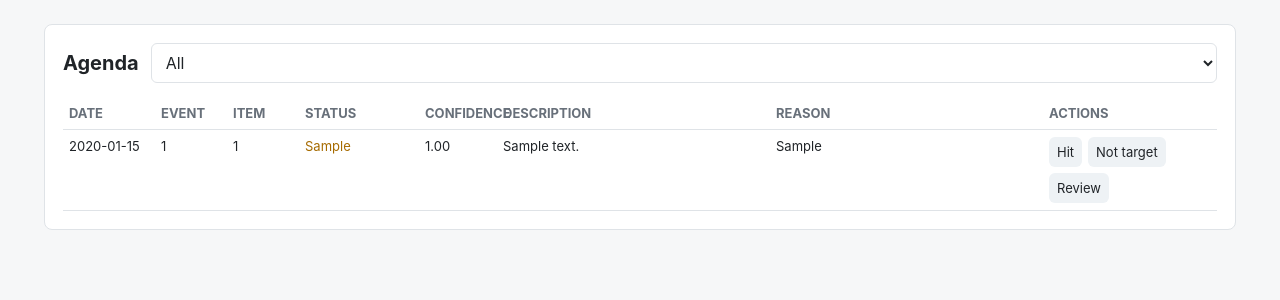
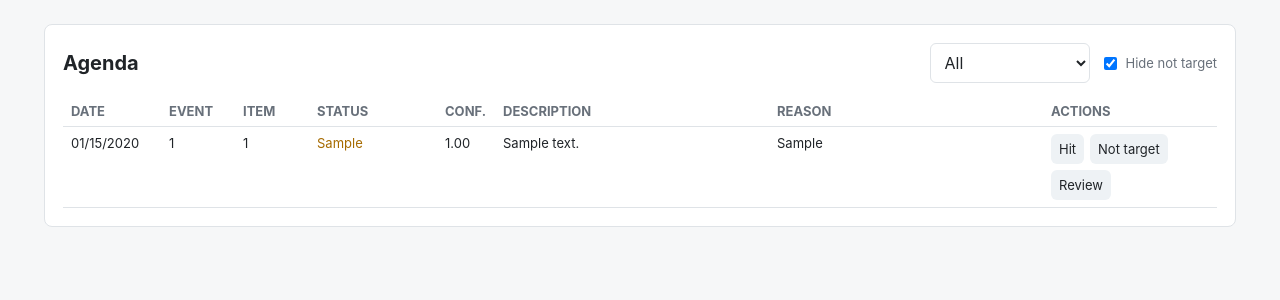
Before and after one commit to jaiprototypes/plan_commission_workbench, a FastAPI app: page /agenda in a window 1280 px wide. Shown: the part 58-358 px from the top of the page. Run offline with FastAPI, Linux system fonts and the light colour scheme; tables that the repository leaves empty hold one stand-in row (values such as "Sample post").

Commit message:
Polish agenda and review UI

```diff
--- a/plan_commission_workbench/static/app.js
+++ b/plan_commission_workbench/static/app.js
@@ -13,6 +13,14 @@ function escapeHtml(value) {
     .replaceAll(">", "&gt;")
     .replaceAll('"', "&quot;")
     .replaceAll("'", "&#039;");
+}
+
+function formatDate(value) {
+  // Purpose: keep API dates ISO while presenting dates in US desktop format.
+  const match = String(value ?? "").match(/^(\d{4})-(\d{2})-(\d{2})$/);
+  if (!match) return value ?? "";
+  const [, year, month, day] = match;
+  return `${month}/${day}/${year}`;
 }
 
 async function getJson(url, options = {}) {
@@ -77,7 +85,7 @@ async function loadRuns() {
   body.innerHTML = rows.map((row) => `
     <tr class="${String(row.id) === selectedRunId ? "selected-row" : ""}">
       <td>${row.id}</td>
-      <td>${escapeHtml(row.date_from)} to ${escapeHtml(row.date_to)}</td>
+      <td>${escapeHtml(formatDate(row.date_from))} to ${escapeHtml(formatDate(row.date_to))}</td>
       <td class="${statusClass(row.status)}">${escapeHtml(row.status)}</td>
       <td>${row.agenda_hits || 0}/${row.agenda_total || 0}</td>
       <td>${row.applications_extracted || 0}/${row.applications_total || 0}</td>
@@ -165,11 +173,13 @@ async function loadAgenda() {
   const body = $("#agenda-body");
   if (!body) return;
   const status = $("#agenda-status")?.value || "";
+  const hideNotTarget = $("#agenda-hide-not-target")?.checked ?? true;
   const focusedAgendaId = new URLSearchParams(window.location.search).get("item");
   const rows = await getJson(`/agenda-items${status ? `?status=${encodeURIComponent(status)}` : ""}`);
-  body.innerHTML = rows.map((row) => `
+  const displayRows = agendaRowsForDisplay(rows, status, hideNotTarget);
+  body.innerHTML = displayRows.map((row) => `
     <tr class="${String(row.id) === focusedAgendaId ? "selected-row agenda-focus-row" : ""}" data-agenda-id="${row.id}">
-      <td>${escapeHtml(row.meeting_date)}</td>
+      <td>${escapeHtml(formatDate(row.meeting_date))}</td>
       <td>${escapeHtml(row.event_id)}</td>
       <td>${escapeHtml(row.city_item_id)}</td>
       <td class="${statusClass(row.classification)}">${escapeHtml(row.classification)}</td>
@@ -183,6 +193,12 @@ async function loadAgenda() {
     button.addEventListener("click", () => reviewAgendaItem(button.dataset.agendaReview, button.dataset.classification).catch(alert));
   });
   scrollToFocusedAgendaRow(body, focusedAgendaId);
+}
+
+function agendaRowsForDisplay(rows, status, hideNotTarget) {
+  // Purpose: keep not-target rows available without letting them dominate the default agenda view.
+  if (!hideNotTarget || status === "not_target_project") return rows;
+  return rows.filter((row) => row.classification !== "not_target_project");
 }
 
 function scrollToFocusedAgendaRow(body, focusedAgendaId) {
@@ -305,7 +321,7 @@ function applicationCard(row, review = false) {
   return `
     <article class="card ${qualityIssues(row).length ? "card-warning" : ""}">
       <div class="card-head">
-        <strong>${escapeHtml(row.meeting_date)} | ${agendaItem}</strong>
+        <strong>${escapeHtml(formatDate(row.meeting_date))} | ${agendaItem}</strong>
         <span class="${statusClass(row.status, row)}">${escapeHtml(row.status)}</span>
       </div>
       ${warnings}
@@ -429,6 +445,7 @@ if (page === "run") setupRunPage();
 if (page === "agenda") {
   loadAgenda().catch(console.error);
   $("#agenda-status")?.addEventListener("change", () => loadAgenda().catch(console.error));
+  $("#agenda-hide-not-target")?.addEventListener("change", () => loadAgenda().catch(console.error));
 }
 if (page === "applications") {
   loadApplications().catch(console.error);
--- a/plan_commission_workbench/static/styles.css
+++ b/plan_commission_workbench/static/styles.css
@@ -77,9 +77,35 @@ body {
 .panel-head {
   align-items: center;
   display: flex;
-  gap: 12px;
+  gap: 16px;
   justify-content: space-between;
   margin-bottom: 14px;
+}
+
+.panel-controls {
+  align-items: center;
+  display: flex;
+  flex-wrap: wrap;
+  gap: 10px;
+  justify-content: flex-end;
+}
+
+.panel-controls > select {
+  min-width: 160px;
+  width: auto;
+}
+
+.inline-toggle {
+  align-items: center;
+  color: var(--muted);
+  display: flex;
+  font-size: 13px;
+  gap: 6px;
+}
+
+.inline-toggle input {
+  min-height: 0;
+  width: auto;
 }
 
 .panel-actions {
@@ -236,29 +262,30 @@ table {
 .agenda-table th,
 .agenda-table td {
   font-size: 13px;
-  padding: 7px 6px;
+  padding: 7px 8px;
 }
 
 .agenda-table th:nth-child(1),
 .agenda-table td:nth-child(1) {
-  width: 92px;
+  width: 98px;
 }
 
 .agenda-table th:nth-child(2),
 .agenda-table td:nth-child(2),
 .agenda-table th:nth-child(3),
 .agenda-table td:nth-child(3) {
-  width: 72px;
+  width: 74px;
 }
 
 .agenda-table th:nth-child(4),
 .agenda-table td:nth-child(4) {
-  width: 120px;
+  overflow-wrap: anywhere;
+  width: 128px;
 }
 
 .agenda-table th:nth-child(5),
 .agenda-table td:nth-child(5) {
-  width: 78px;
+  width: 58px;
 }
 
 .agenda-table th:nth-child(8),
@@ -305,7 +332,9 @@ th {
   color: var(--muted);
   font-size: 12px;
   font-weight: 700;
+  line-height: 1.15;
   text-transform: uppercase;
+  white-space: nowrap;
 }
 
 .log {
--- a/plan_commission_workbench/templates/agenda.html
+++ b/plan_commission_workbench/templates/agenda.html
@@ -3,17 +3,23 @@
 <section class="panel">
   <div class="panel-head">
     <h1>Agenda</h1>
+    <div class="panel-controls">
       <select id="agenda-status">
         <option value="">All</option>
         <option value="agenda_hit">Hits</option>
         <option value="not_target_project">Not target</option>
         <option value="needs_agenda_review">Needs review</option>
       </select>
+      <label class="inline-toggle">
+        <input id="agenda-hide-not-target" type="checkbox" checked>
+        Hide not target
+      </label>
+    </div>
   </div>
   <div class="table-wrap">
     <table class="agenda-table">
       <thead>
-        <tr><th>Date</th><th>Event</th><th>Item</th><th>Status</th><th>Confidence</th><th>Description</th><th>Reason</th><th>Actions</th></tr>
+        <tr><th>Date</th><th>Event</th><th>Item</th><th>Status</th><th>Conf.</th><th>Description</th><th>Reason</th><th>Actions</th></tr>
       </thead>
       <tbody id="agenda-body"></tbody>
     </table>
```
Also changed, not shown: other parts of plan_commission_workbench/static/styles.css (+36 -14 lines), tests/test_server_ui.py (+30 -0 lines). Lines whose indentation alone changed are shown as unchanged.
